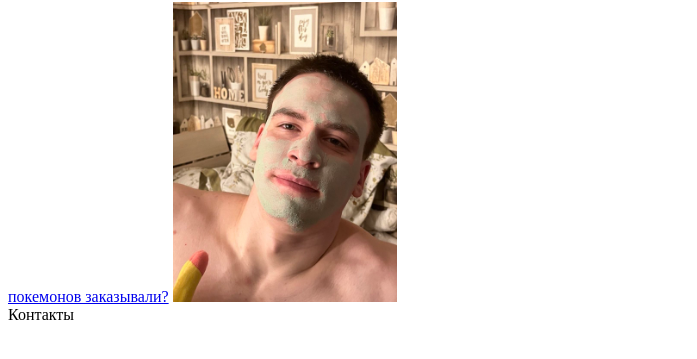
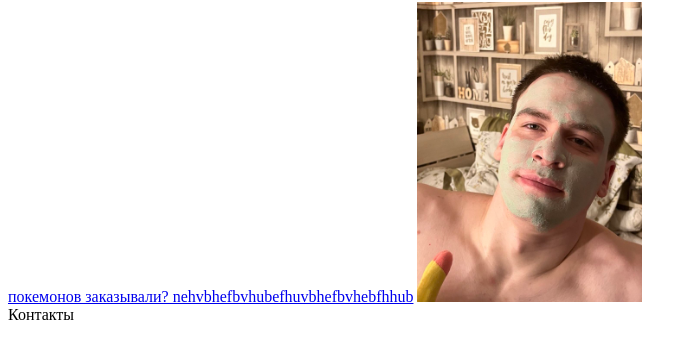
Before and after one commit to matvey1011/new_site, a plain HTML site: page index.html in a window 1280 px wide. Shown: the part 105-464 px from the top of the page, without its empty margins (0-697 px from the left). Drawn offline with Linux system fonts and the light colour scheme.

Commit message:
изменил покемоны заказывали

```diff
--- a/index.html
+++ b/index.html
@@ -1,6 +1,6 @@
 <html>
 <head>
-	<title>Artyukh Matvey</title>
+	<title>Artyukh </title>
 	<meta name="description" content="QA">
 	<link rel="stylesheet" href="style.css">
 </head>
@@ -10,7 +10,7 @@
 	</header>
 	<div class="container">
 		<h1 class="up">заголовок</h1>
-		<a href="https://pokemonbattle.ru/"> покемонов заказывали?</a>
+		<a href="https://pokemonbattle.ru/"> покемонов заказывали? nehvbhefbvhubefhuvbhefbvhebfhhub</a>
 		<img alt="photo" src="fon_1024.jpg" height="300" >
 	</div>
 	<footer>
```
